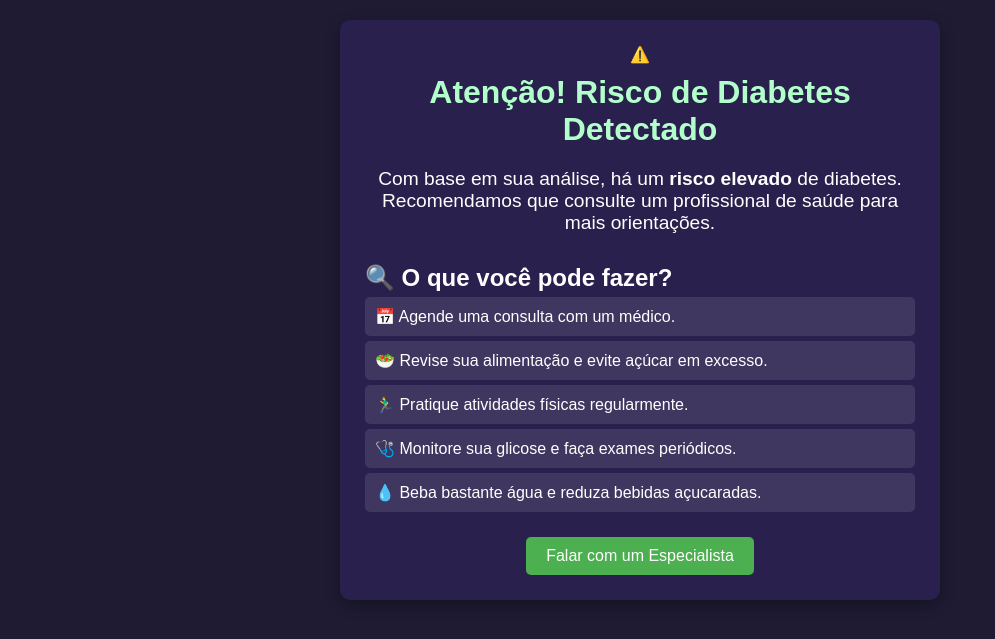
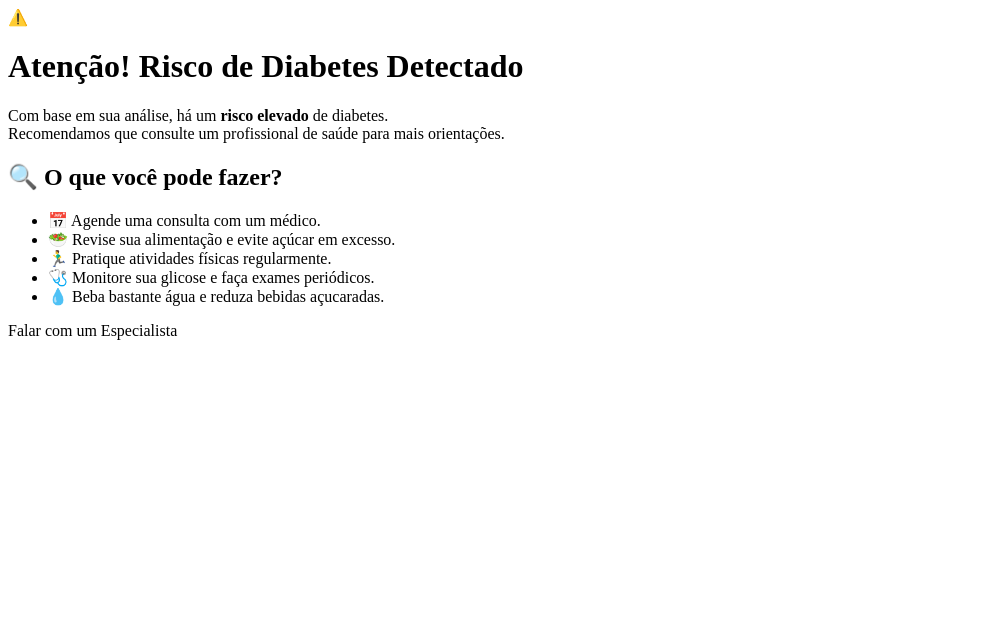
Before and after one commit to HenriquePaini/Abex-VI, a Django app: page /formulario/resultado/ in a window 1280 px wide. Shown: the top 639 px of the page, without its empty margins (0-995 px from the left). Run offline with Django 5.2, Linux system fonts and the light colour scheme.

Commit message:
AbexVI 1

```diff
--- a/project/settings.py
+++ b/project/settings.py
@@ -133,9 +133,7 @@ USE_TZ = True
 # Static files (CSS, JavaScript, Images)
 # https://docs.djangoproject.com/en/5.1/howto/static-files/
 
-STATIC_URL = 'static/'
-
-STATICFILES_DIRS = [BASE_DIR / 'static']
+STATIC_URL = '/static/'
 
 STATIC_ROOT = os.path.join(BASE_DIR, 'staticfiles')
 
--- a/project/urls.py
+++ b/project/urls.py
@@ -21,7 +21,8 @@ urlpatterns = [
     path('', include('home.urls')),  # Inclui as URLs do app 'home'
     path('login/', include(('login.urls', 'login'), namespace='glycosense')),  # Define o namespace corretamente
     path('formulario/', include(('formulario.urls', 'formulario'), namespace='formulario')),  # Inclui as URLs do app 'formulario'
+    path('resultado/', include(('resultado.urls', 'resultado'), namespace='resultado')), # Inclui as URLs do app 'resultado'
     path('admin/', admin.site.urls),
-    path('resultado/', include(('resultado.urls', 'resultado'), namespace='resultado')),
+
 
 ]
--- a/resultado/templates/resultado/resultado.html
+++ b/resultado/templates/resultado/resultado.html
@@ -1,4 +1,5 @@
 {% load static %}
+
 <!DOCTYPE html>
 <html lang="pt-BR">
 
@@ -6,6 +7,7 @@
     <meta charset="UTF-8">
     <title>{% if positivo %}Resultado da Análise{% else %}Alerta de Saúde{% endif %}</title>
     <link rel="stylesheet" href="{% static 'resultado/resultado.css' %}">
+
 </head>
 
 <body>
@@ -60,90 +62,3 @@
 </body>
 
 </html>
-<style>
-    * {
-        margin: 0;
-        padding: 0;
-        box-sizing: border-box;
-        font-family: Arial, sans-serif;
-    }
-
-    body {
-        background: #1e1b33;
-        color: white;
-        text-align: center;
-        padding: 20px;
-    }
-
-    .container {
-        max-width: 600px;
-        margin: 0 auto;
-        background: #29204d;
-        padding: 25px;
-        border-radius: 10px;
-        box-shadow: 0px 5px 15px rgba(0, 0, 0, 0.3);
-    }
-
-    .success-icon {
-        font-size: 60px;
-        color: #4CAF50;
-        animation: pop 0.5s ease-in-out;
-    }
-
-    @keyframes pop {
-        0% {
-            transform: scale(0);
-        }
-
-        50% {
-            transform: scale(1.2);
-        }
-
-        100% {
-            transform: scale(1);
-        }
-    }
-
-    h1 {
-        color: #b3ffcc;
-        margin-top: 10px;
-    }
-
-    .message {
-        font-size: 1.2em;
-        margin: 20px 0;
-    }
-
-    .tips {
-        margin-top: 30px;
-        text-align: left;
-    }
-
-    .tips ul {
-        list-style: none;
-        padding: 0;
-    }
-
-    .tips li {
-        background: rgba(255, 255, 255, 0.1);
-        padding: 10px;
-        margin: 5px 0;
-        border-radius: 5px;
-    }
-
-    .btn {
-        display: inline-block;
-        margin-top: 20px;
-        background: #4CAF50;
-        color: white;
-        padding: 10px 20px;
-        text-decoration: none;
-        border-radius: 5px;
-        transition: 0.3s;
-    }
-
-    .btn:hover {
-        background: #388E3C;
-        transform: scale(1.05);
-    }
-</style>
--- a/resultado/urls.py
+++ b/resultado/urls.py
@@ -4,6 +4,5 @@ from . import views
 app_name = 'resultado'
 
 urlpatterns = [
-    path('', views.mostrar_resultado, name='resultado'),  # Página principal do formulário
     path('resultado/', views.mostrar_resultado, name='resultado'),
 ]
```
Also changed, not shown: db.sqlite3, resultado/views.py (line endings or trailing spaces), 1 other file.
